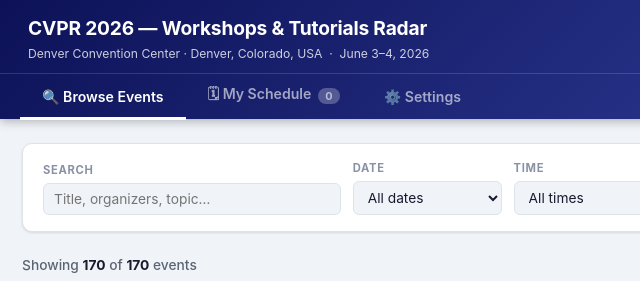
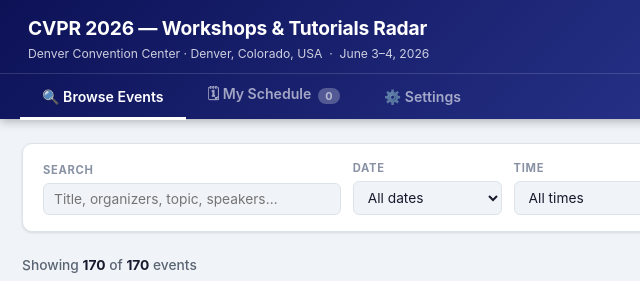
Before and after one commit to Gabrysse/cvprworkshopradar, a plain HTML site: page index.html in a window 1280 px wide. Shown: the top 281 px of the page, 0-640 px from the left. Drawn offline with Linux system fonts and the light colour scheme; a script that the page names is missing.

Commit message:
fix: minor improvement

```diff
--- a/index.html
+++ b/index.html
@@ -58,7 +58,7 @@
       <div class="filter-row" id="filter-row">
         <div class="filter-group search">
           <label for="f-search">Search</label>
-          <input type="search" id="f-search" placeholder="Title, organizers, topic…">
+          <input type="search" id="f-search" placeholder="Title, organizers, topic, speakers…">
         </div>
         <div class="filter-group">
           <label for="f-date">Date</label>
```
